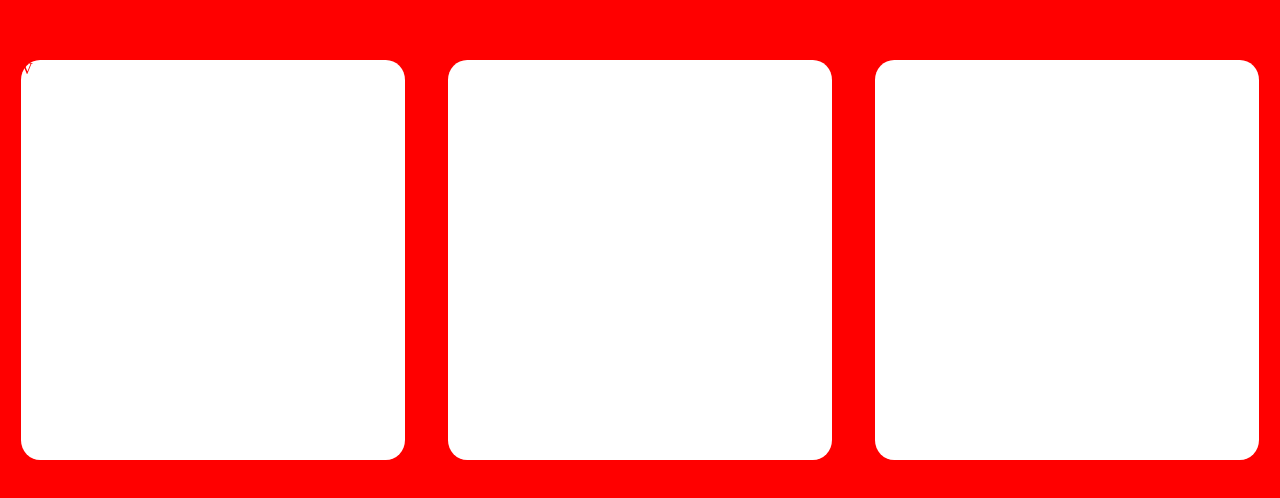
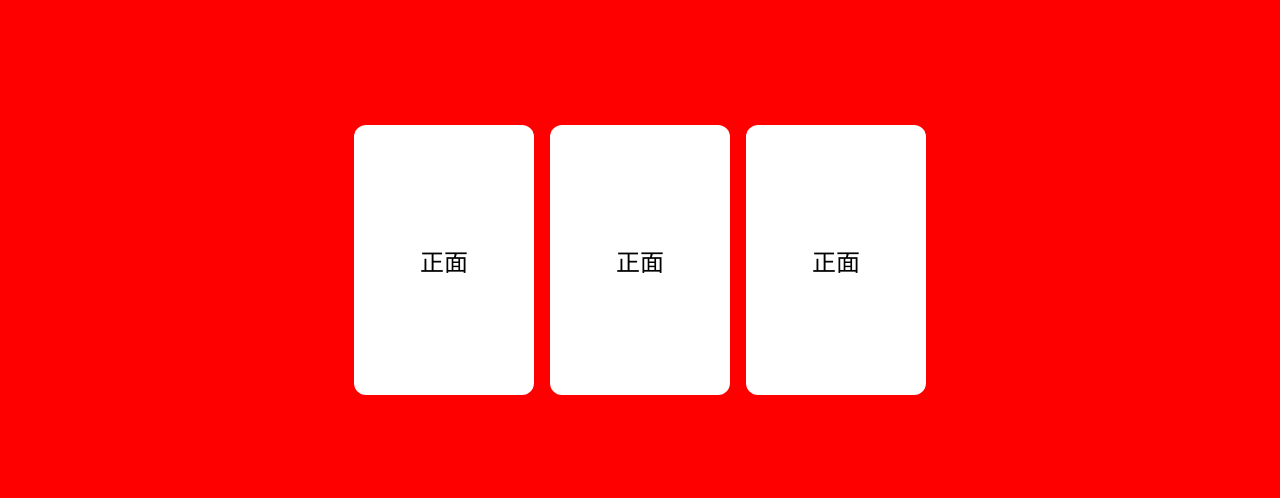
Before and after one commit to pk17443289/RWD--------_--, a plain HTML site: page 自學/遊戲選取介面/主角選擇畫面.html in a window 1280 px wide. Shown: the part 140-638 px from the top of the page. Drawn offline with Linux system fonts and the light colour scheme.

Commit message:
自學0512

```diff
--- a/自學/遊戲選取介面/主角選擇畫面.html
+++ b/自學/遊戲選取介面/主角選擇畫面.html
@@ -6,73 +6,109 @@
     <meta name="viewport" content="width=device-width, initial-scale=1.0">
     <title>Night City</title>
     <style>
-        body {
-            background-color: #ff0000;
+        body,
+        html {
+            margin: 0;
+            height: 100%;
+        }
+
+        .page {
             display: flex;
             justify-content: center;
             align-items: center;
-            margin: 0;
-            flex-wrap: wrap;
+            min-height: 100vh;
+            background-color: #ff0000;
+            padding: 20px;
+            box-sizing: border-box;
         }
 
-        .place {
+        .cards-wrapper {
             display: flex;
-            justify-content: space-around;
-            align-items: center;
-            margin: 0;
-            height: 100vh;
-            width: 100vw;
             flex-wrap: wrap;
+            justify-content: center;
+            gap: 16px;
+            max-width: 1200px;
         }
 
-        .card {
-            width: 30%;
-            height: 50%;
-            display: flex;
-            background-color: #ffffff;
-            border-radius: 5%;
+        .card-container {
+            flex: 1 1 calc(33.333% - 32px);
+            max-width: 300px;
+            min-width: 180px;
+            aspect-ratio: 2 / 3;
+            perspective: 1000px;
         }
 
-        .name {
-            color: #ff0000;
-            display: flex;
 
-            justify-content: center;
-        }
-        &.photo {
-            background-color: #ff0000;
-        }
-        &.slogan {
-            background-color: #ff0000;
-        }
-        &.button {
-            background-color: #ff0000;
+        .card {
+            width: 100%;
+            height: 100%;
+            position: relative;
+            transform-style: preserve-3d;
+            transition: transform 0.8s ease;
         }
 
+        .card:hover {
+            transform: rotateY(180deg);
+        }
+
+        .card-front,
+        .card-back {
+            position: absolute;
+            width: 100%;
+            height: 100%;
+            backface-visibility: hidden;
+            display: flex;
+            align-items: center;
+            justify-content: center;
+            font-size: 1.5rem;
+            border-radius: 12px;
+            background: white;
+        }
+
+        .card-back {
+            transform: rotateY(180deg);
+            background: #333;
+            color: white;
+        }
+
+        @media (max-width: 768px) {
+            .card-container {
+                flex: 1 1 calc(50% - 32px);
+                /* 手機或平板兩欄 */
+            }
+        }
+
+        @media (max-width: 480px) {
+            .card-container {
+                flex: 1 1 100%;
+                /* 超小螢幕單欄 */
+            }
+        }
     </style>
 </head>
 
 <body>
-    <div class="bg">
-        <div class="place">
-            <div class="card">
-                <div class="name">V</div>
-                <div class="photo"></div>
-                <div class="slogan"></div>
-                <div class="button"></div>
+    <div class="page">
+        <div class="cards-wrapper">
+            <div class="card-container">
+                <div class="card">
+                    <div class="card-front">正面</div>
+                    <div class="card-back">背面</div>
+                </div>
             </div>
-            <div class="card">
-                <div class="name"></div>
-                <div class="photo"></div>
-                <div class="slogan"></div>
-                <div class="button"></div>
+            <div class="card-container">
+                <div class="card">
+                    <div class="card-front">正面</div>
+                    <div class="card-back">背面</div>
+                </div>
             </div>
-            <div class="card">
-                <div class="name"></div>
-                <div class="photo"></div>
-                <div class="slogan"></div>
-                <div class="button"></div>
+            <div class="card-container">
+                <div class="card">
+                    <div class="card-front">正面</div>
+                    <div class="card-back">背面</div>
+                </div>
             </div>
+            <!-- 可以複製多個 card-container -->
         </div>
     </div>
 </body>
```
